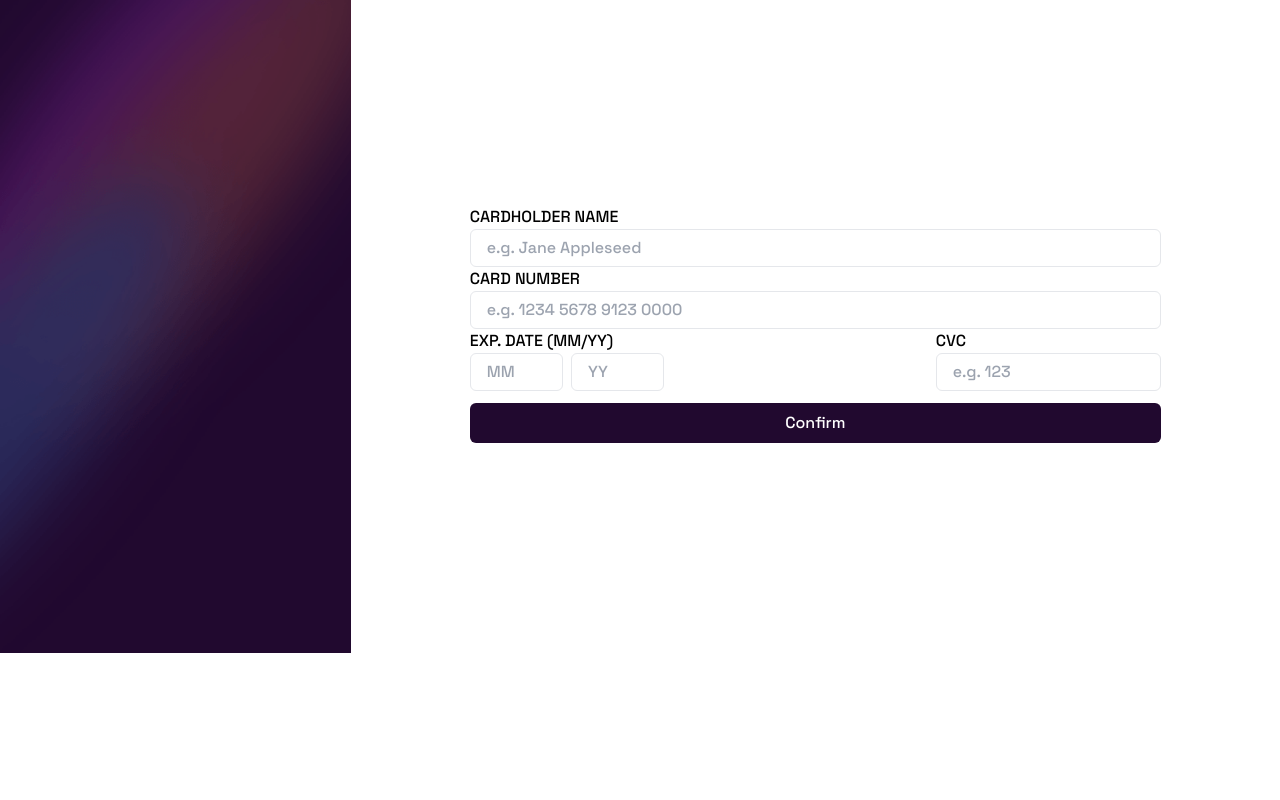
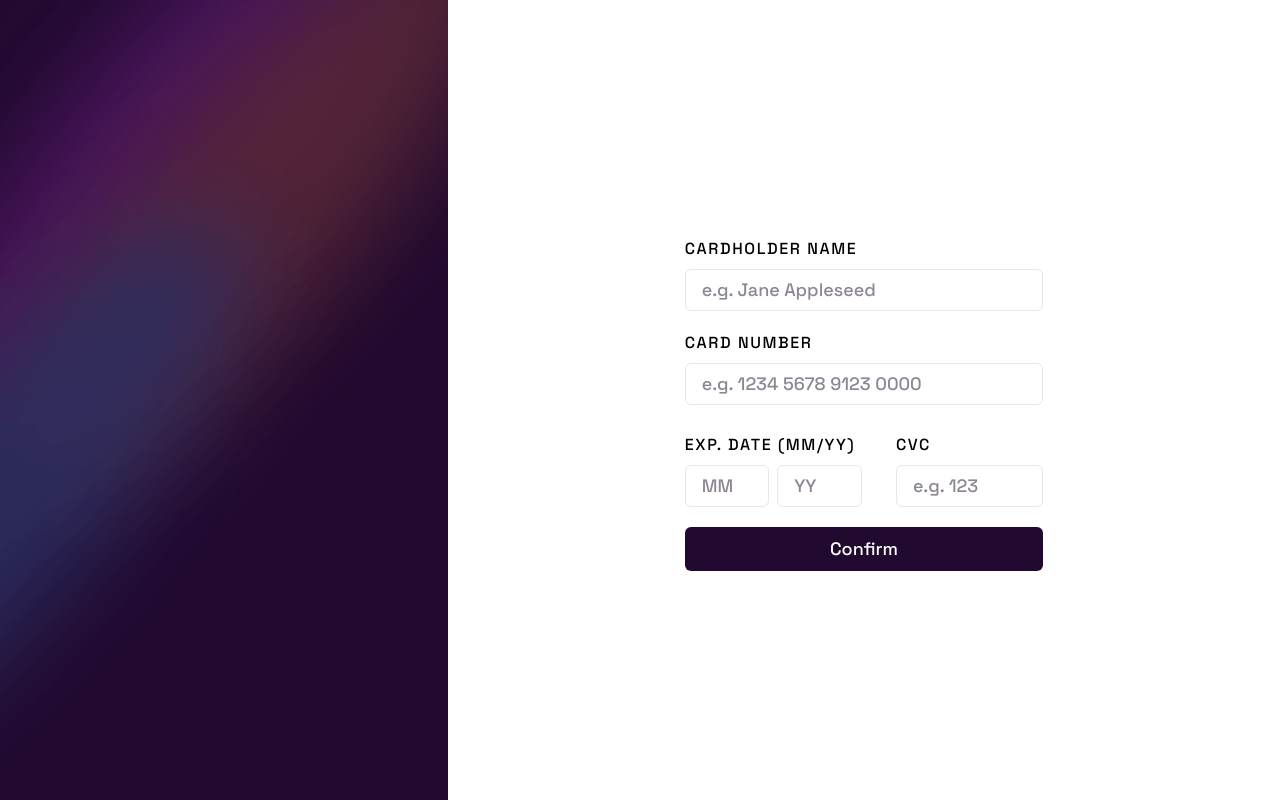
Before and after one commit to Ciggzy1312/chainwiz-application, a Next.js app: page / in a window 1280 px wide. Built offline with nearby package versions, Linux system fonts and the light colour scheme.

Commit message:
Added form styles for desktop view
Signed-off-by: Ciggzy1312 <deepayanmukherjee1312@gmail.com>

```diff
--- a/pages/index.js
+++ b/pages/index.js
@@ -4,7 +4,7 @@ import bg from "../images/bg-main-desktop.png"
 
 export default function Home() {
   return (
-    <div className="relative min-h-screen font-sg">
+    <div className="relative min-h-screen font-sg text-lg">
 
       <Head>
         <link rel="preconnect" href="https://fonts.googleapis.com" />
@@ -12,39 +12,39 @@ export default function Home() {
         <link href="https://fonts.googleapis.com/css2?family=Space+Grotesk:wght@500&display=swap" rel="stylesheet" />
       </Head>
 
-      <div className="flex">
+      <div className="flex h-screen">
 
-        <div className="">
-          <Image className="" src={bg} width="" height="" alt="alt" />
+        <div className="w-[35%] h-full relative">
+          <Image className="" src={bg} layout="fill" alt="alt" />
         </div>
 
-        <div className="flex justify-center items-center w-full">
-          <form className="m-6">
+        <div className="flex justify-center items-center mx-auto w-[28%]">
+          <form className="">
 
-            <div className="">
-              <label className="block">CARDHOLDER NAME</label>
-              <input className="border border-[hsl(270, 3%, 87%)] rounded-md px-4 py-1.5 w-full placeholder:text-[hsl(270, 3%, 87%)]" type="text" placeholder="e.g. Jane Appleseed" />
+            <div className="my-5">
+              <label className="block text[#21092F] my-2 text-base tracking-widest">CARDHOLDER NAME</label>
+              <input className="border-[1.5px] border-[hsl(270, 3%, 87%)] rounded-md px-4 py-1.5 w-full placeholder:text-[#8E8593]" type="text" placeholder="e.g. Jane Appleseed" />
             </div>
 
-            <div className="">
-              <label className="block">CARD NUMBER</label>
-              <input className="border border-[hsl(270, 3%, 87%)] rounded-md px-4 py-1.5 w-full placeholder:text-[hsl(270, 3%, 87%)]" type="number" placeholder="e.g. 1234 5678 9123 0000" />
+            <div className="my-5">
+              <label className="block text[#21092F] my-2 text-base tracking-widest">CARD NUMBER</label>
+              <input className="border border-[hsl(270, 3%, 87%)] rounded-md px-4 py-1.5 w-full placeholder:text-[#8E8593]" type="number" placeholder="e.g. 1234 5678 9123 0000" />
             </div>
 
-            <div className="flex">
+            <div className="my-5 flex">
 
               <div className="">
-                <label className="block">EXP. DATE (MM/YY)</label>
+                <label className="block text[#21092F] my-2 text-base tracking-widest">EXP. DATE (MM/YY)</label>
 
                 <div className="">
-                  <input className="mr-2 border border-[hsl(270, 3%, 87%)] rounded-md px-4 py-1.5 w-1/5 placeholder:text-[hsl(270, 3%, 87%)]" type="text" placeholder="MM" />
-                  <input className="mr-2 border border-[hsl(270, 3%, 87%)] rounded-md px-4 py-1.5 w-1/5 placeholder:text-[hsl(270, 3%, 87%)]" type="text" placeholder="YY" />
+                  <input className="w-[40%] mr-2 border border-[hsl(270, 3%, 87%)] rounded-md px-4 py-1.5 w-1/5 placeholder:text-[#8E8593]" type="text" placeholder="MM" />
+                  <input className="w-[40%] mr-2 border border-[hsl(270, 3%, 87%)] rounded-md px-4 py-1.5 w-1/5 placeholder:text-[#8E8593]" type="text" placeholder="YY" />
                 </div>
               </div>
 
-              <div className="">
-                <label className="block">CVC</label>
-                <input className="border border-[hsl(270, 3%, 87%)] rounded-md px-4 py-1.5 w-full placeholder:text-[hsl(270, 3%, 87%)]" type="number" placeholder="e.g. 123" />
+              <div className="w-full">
+                <label className="block text[#21092F] my-2 text-base tracking-widest">CVC</label>
+                <input className="w-full border border-[hsl(270, 3%, 87%)] rounded-md px-4 py-1.5 w-full placeholder:text-[#8E8593]" type="number" placeholder="e.g. 123" />
               </div>
             </div>
 
```
